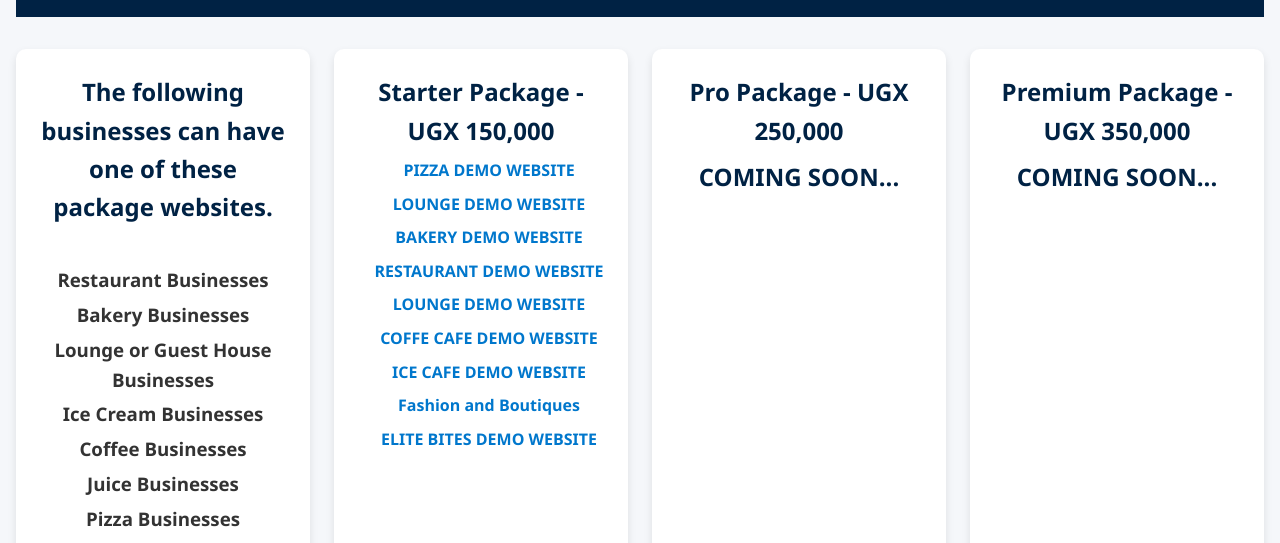
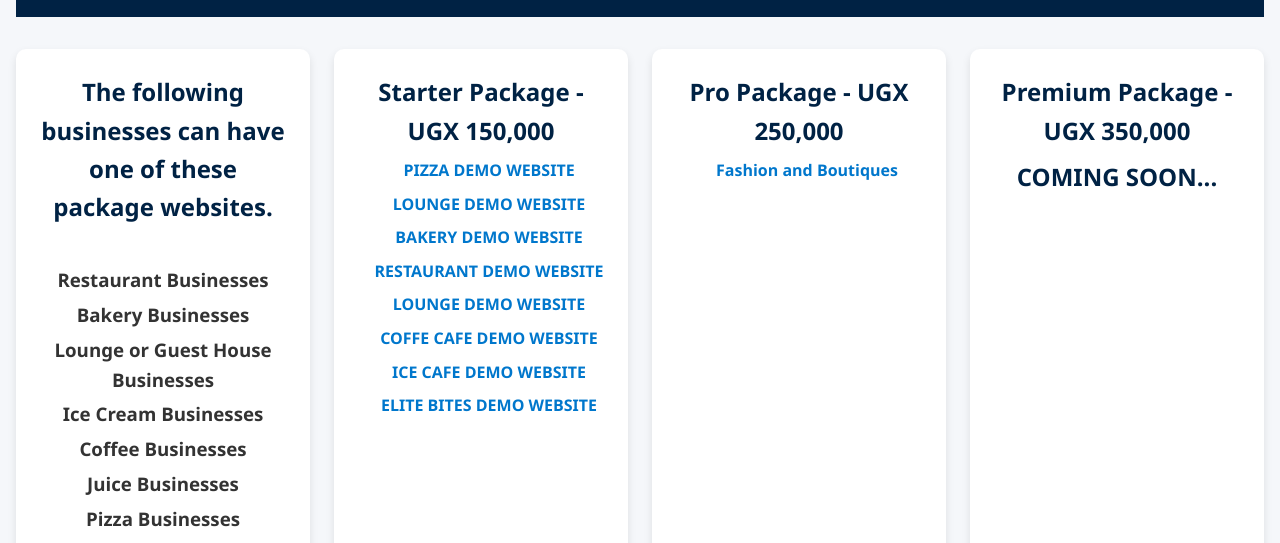
Before and after one commit to enockwest/priceweb, a plain HTML site: page index.html in a window 1280 px wide. Shown: the part 247-790 px from the top of the page. Drawn offline with Linux system fonts and the light colour scheme.

Commit message:
Update index.html

```diff
--- a/index.html
+++ b/index.html
@@ -40,7 +40,7 @@
                 <li><a href="https://enockwest.github.io/mylounge25/" target="_blank">LOUNGE DEMO WEBSITE</a></li>
                 <li><a href="https://enockwest.github.io/mycafe25/" target="_blank">COFFE CAFE DEMO WEBSITE</a></li>
                 <li><a href="https://enockwest.github.io/myice35/" target="_blank">ICE CAFE DEMO WEBSITE</a></li>
-                <li><a href="https://enockwest.github.io/fashion-and-boutique-/" target="_blank">Fashion and Boutiques</a></li>
+
                 <li><a href="https://enockwest.github.io/myelitebites35/" target="_blank">ELITE BITES DEMO WEBSITE</a></li>
 
             </ul>
@@ -50,7 +50,8 @@
 
         <div class="card">
             <h2>Pro Package - UGX 250,000</h2>
-            <h2>COMING SOON...</h2>
+            <ul>
+<li><a href="https://enockwest.github.io/fashion-and-boutique-/" target="_blank">Fashion and Boutiques</a></li>
 
         </div>
 
```
